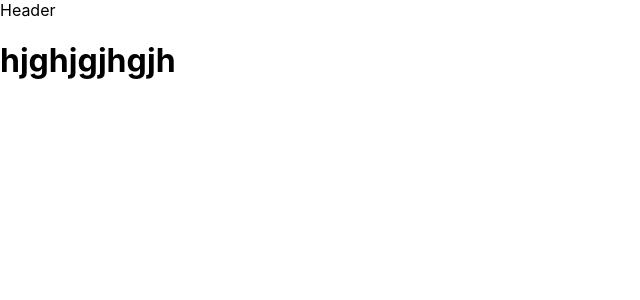
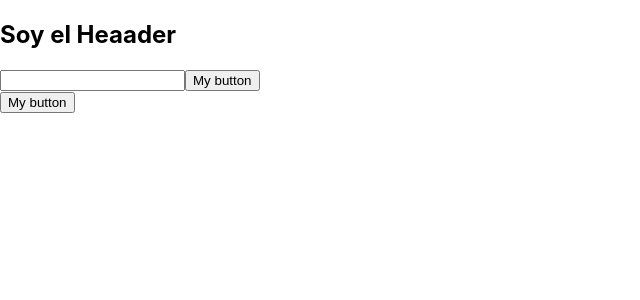
Before and after one commit to nicolascortezdelia/rickAndMorty, a React (Create React App) app: page / in a window 1280 px wide. Shown: the top 300 px of the page, without its empty margins (0-640 px from the left). Built offline with nearby package versions, Linux system fonts and the light colour scheme.

Commit message:
creo componente button, header, modifico Home

```diff
--- a/src/App.js
+++ b/src/App.js
@@ -6,7 +6,7 @@ const App = () => {
   return (
       <BrowserRouter>
         <Routes>
-          <Route path="/" element={<Home />}></Route>
+          <Route path="/" element={<Home />}/>
         </Routes>
       </BrowserRouter>
   );
--- /dev/null
+++ b/src/components/Button/Button.js
@@ -0,0 +1,11 @@
+import React from 'react';
+
+const Button = () => {
+  const handleButton = () => {
+    console.log('clickeaste');
+  };
+  return (
+  <button onClick={handleButton}>My button</button>
+  );
+};
+export default Button;
--- /dev/null
+++ b/src/components/Button/index.js
@@ -0,0 +1,2 @@
+// eslint-disable-next-line import/named
+export { default as Button } from './Button';
--- a/src/components/Header/Header.js
+++ b/src/components/Header/Header.js
@@ -1,11 +1,13 @@
 import React from 'react';
+import { Button } from '../Button';
 
 const Header = () => {
   return (
-    <>
-    <div>Header</div>
-    <h1>hjghjgjhgjh</h1>
-    </>
+    <header>
+      <h1>Soy el Heaader</h1>
+      <input type="text" />
+      <Button />
+    </header>
   );
 };
 export default Header;
--- /dev/null
+++ b/src/components/Header/index.js
@@ -0,0 +1 @@
+export { default as Header } from './Header';
--- a/src/pages/Home/Home.js
+++ b/src/pages/Home/Home.js
@@ -1,11 +1,13 @@
 import React from 'react';
-import Header from '../../components/Header/Header';
+import { Button } from '../../components/Button';
+import { Header } from '../../components/Header';
 
 const Home = () => {
   return (
-    <>
-      <Header />
-    </>
+    <section>
+      <Header/>
+      <Button></Button>
+    </section>
   );
 };
 
```
